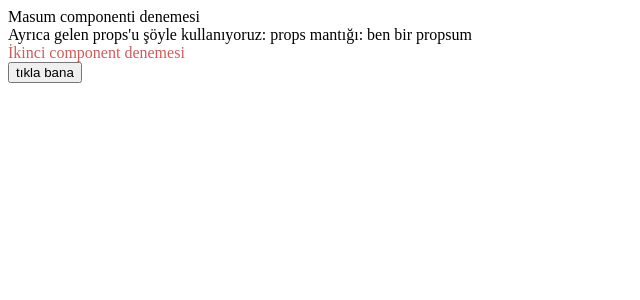
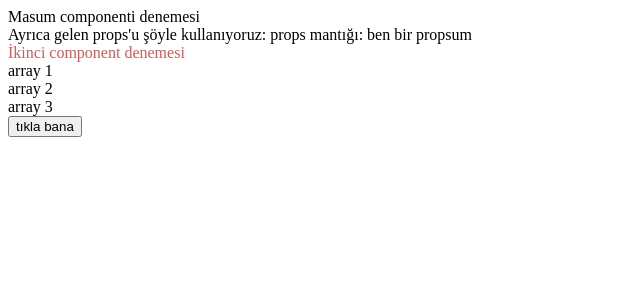
Before and after one commit to periakteon/react-giris, a React (Create React App) app: page / in a window 1280 px wide. Shown: the top 300 px of the page, without its empty margins (0-640 px from the left). Built offline with nearby package versions, Linux system fonts and the light colour scheme.

Commit message:
map() fonksiyonu (önemli)

```diff
--- a/src/App.js
+++ b/src/App.js
@@ -1,17 +1,27 @@
-import Deneme from "./components/Deneme.jsx";
-import Masum from "./components/Masum.jsx";
+import Deneme from './components/Deneme.jsx';
+import Masum from './components/Masum.jsx';
 
 function App() {
-  const propsDeneme = "props mantığı: ben bir propsum"
+  const propsDeneme = 'props mantığı: ben bir propsum';
+
+  const arr = [
+    { name: 'array 1', id: 0 },
+    { name: 'array 2', id: 1 },
+    { name: 'array 3', id: 2 },
+  ];
 
   const clickFunction = () => {
-    console.log("butona tıklandı");
-  }
+    console.log('butona tıklandı');
+  };
   return (
-    <div className="app">
-      <Masum propsIcınBoyleYapiyoruz = {propsDeneme}/>
-      <Deneme/>
-
+    <div className='app'>
+      <Masum propsIcınBoyleYapiyoruz={propsDeneme} />
+      <Deneme />
+      {
+        arr.map((ar, i) => (
+          <div key={i}>{ar.name}</div>
+        ))
+      }
       <button onClick={clickFunction}>tıkla bana</button>
     </div>
   );
```
Also changed, not shown: 1 other file (tests, documents, lock files or other folders).
